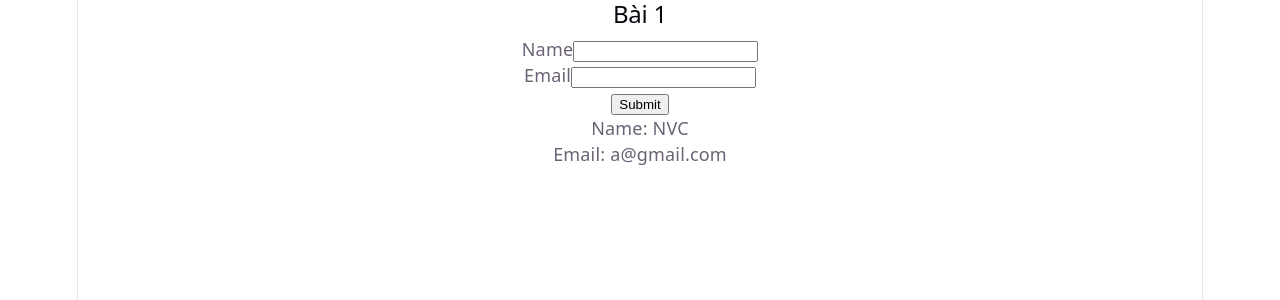
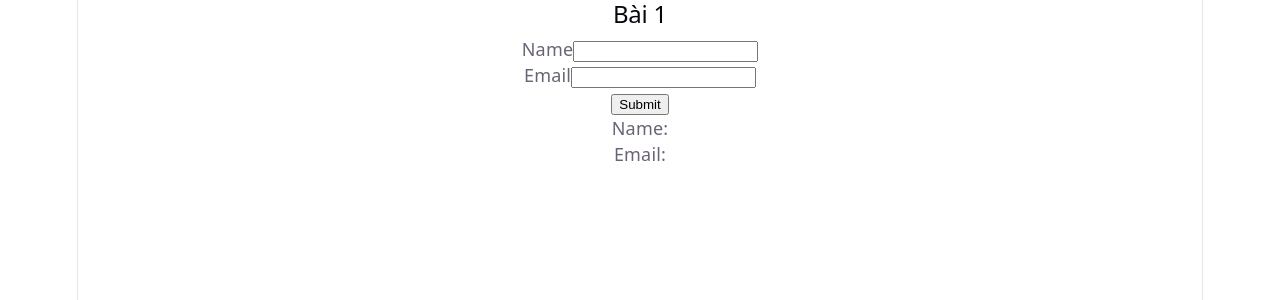
Before and after one commit to nguyencuong21520/CIJS111, a React (Vite) app in the folder TH/ls4_state/: page / in a window 1280 px wide. Shown: the top 300 px of the page. Built offline with nearby package versions, Linux system fonts and the light colour scheme.

Commit message:
Implement form handling in App component by adding state management for name and email. Update FormInputInfo to handle form submission and pass data to ShowInfo for display.

```diff
--- a/TH/ls4_state/src/App.jsx
+++ b/TH/ls4_state/src/App.jsx
@@ -1,12 +1,16 @@
-import React from 'react'
+import React, { useState } from 'react'
 import FormInputInfo from './components/FormInputInfo'
 import ShowInfo from './components/ShowInfo'
 const App = () => {
+
+  const [name, setName] = useState('')
+  const [email, setEmail] = useState('')
+
   return (
     <div>
       <h2>Bài 1</h2>
-      <FormInputInfo />
-      <ShowInfo />
+      <FormInputInfo setName={setName} setEmail={setEmail}/>
+      <ShowInfo name={name} email={email}/>
     </div>
   )
 }
--- a/TH/ls4_state/src/components/FormInputInfo.jsx
+++ b/TH/ls4_state/src/components/FormInputInfo.jsx
@@ -1,16 +1,23 @@
 import React from 'react'
 
-const FormInputInfo = () => {
+const FormInputInfo = (props) => {
+  const { setName, setEmail } = props;
+  const handeleSubmit = (e) => {
+    e.preventDefault();
+
+    setName(e.target.name.value);
+    setEmail(e.target.email.value);
+  }
   return (
     <>
-    <form>
+    <form onSubmit={handeleSubmit}>
         <div>
         <label htmlFor="name">Name</label>
-        <input type="text" id="name" />
+        <input type="text" id="name" name="name" />
         </div>
         <div>
         <label htmlFor="email">Email</label>
-        <input type="text" id="email" />
+        <input type="text" id="email" name="email" />
         </div>
 
         <button type='submit'>Submit</button>
--- a/TH/ls4_state/src/components/ShowInfo.jsx
+++ b/TH/ls4_state/src/components/ShowInfo.jsx
@@ -1,10 +1,11 @@
 import React from 'react'
 
-const ShowInfo = () => {
+const ShowInfo = (props) => {
+  const { name, email } = props;
   return (
     <div>
-    <p>Name: NVC</p>
-    <p>Email: a@gmail.com</p>
+    <p>Name: {name}</p>
+    <p>Email: {email}</p>
     </div>
   )
 }
```
